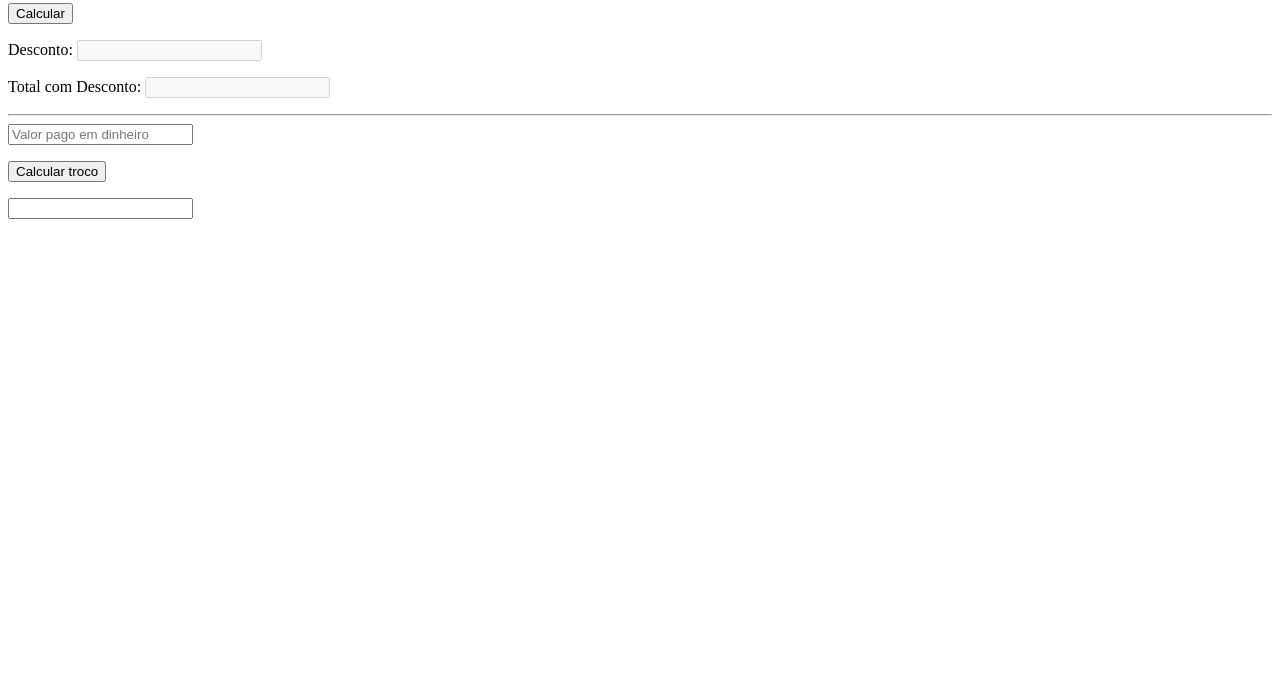
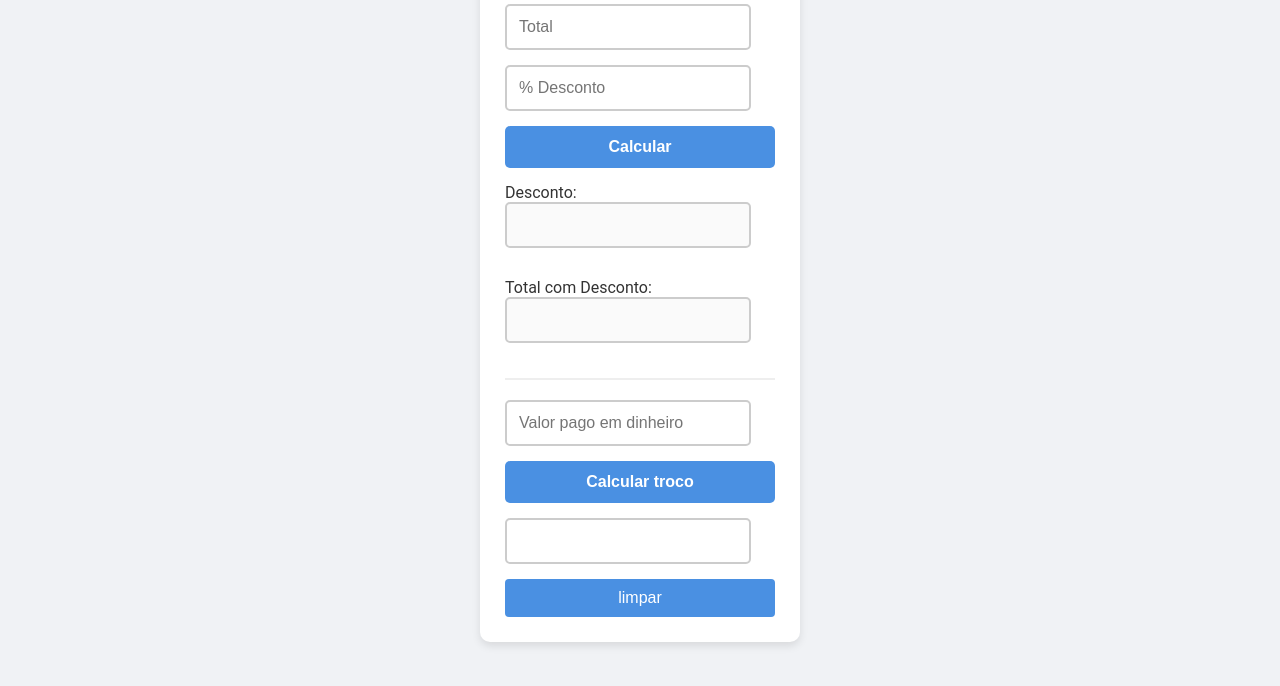
Before and after one commit to nicolasdepaulla/javascript, a website: page exercicios/pdv/index.html in a window 1280 px wide. Shown: the part 114-800 px from the top of the page. Drawn offline with Linux system fonts and the light colour scheme.

Commit message:
Add files via upload

```diff
--- a/exercicios/pdv/desconto.js
+++ b/exercicios/pdv/desconto.js
@@ -10,8 +10,21 @@ function calcular() {
     pago = Number(frmflex.txtvalorPago.value)
     troco = Number(frmflex.txtTroco.value)
 
-    const desconto =(total % desconto)
+    const total = (total)
+    const desconto = (desconto)
 
-
+    //validação de campos obrigatorio
+    if (frmflex.txtTotal.value === "") {
+        frmflex.txtTotal.value.focus()
+    } else if (frmflex.txtPorcentagem.value === "") {
+        frmflex.txtPorcentagem.value.focus()
+    } else if (frmflex.txtvalorPago.value === "") {
+        frmflex.txtvalorPago.value.focus()
+    } else if (frmflex.txtTroco.value === "") {
+        frmflex.txtTroco.value.focus()
+    }
 
 }
+function limpar() {
+    document.getElementById('status').src = "imgg/flex.png"
+}
--- a/exercicios/pdv/index.html
+++ b/exercicios/pdv/index.html
@@ -5,11 +5,13 @@
     <meta charset="UTF-8">
     <meta name="viewport" content="width=device-width, initial-scale=1.0">
     <title>PDV</title>
+    <link rel="stylesheet" href="style.css">
 </head>
 
 <body>
-    <h1>PDV</h1>
+
     <form name="frmpdv">
+        <h1>PDV</h1>
     <input type="text" name="txtTotal" placeholder="Total">
 
     <input type="text" name="txtPorcentagem" placeholder="% Desconto" size="10">
@@ -20,6 +22,7 @@
     <input type="text" name="txtvalorPago" placeholder="Valor pago em dinheiro">
     <p><input type="button" value="Calcular troco"></p>
     <input type="text" name="txtTroco">
+    <input type="reset" value="limpar" onclick="limpar()">
 </form>
 </body>
 <script src="desconto.js"></script>
--- /dev/null
+++ b/exercicios/pdv/style.css
@@ -0,0 +1,102 @@
+/*
+Folha de estilo para PDV
+@author Nicolas de paula Pacheco
+*/
+
+
+
+* {
+    margin: 0;
+    padding: 0;
+    box-sizing: border-box;
+}
+
+
+body {
+    font-family: 'Roboto', sans-serif;
+    background-color: #f0f2f5;
+    display: flex;
+    justify-content: center;
+    align-items: center;
+    height: 100vh;
+    color: #333;
+}
+
+
+form[name="frmpdv"] {
+    background-color: #fff;
+    padding: 25px;
+    border-radius: 10px;
+    box-shadow: 0 4px 8px rgba(0, 0, 0, 0.1);
+    width: 320px;
+}
+
+
+h1 {
+    text-align: center;
+    margin-bottom: 20px;
+    color: #4a90e2;
+    font-size: 24px;
+    font-weight: 700;
+}
+
+
+input[type="text"] {
+    width: calc(100% - 24px);
+    padding: 12px;
+    margin-bottom: 15px;
+    border: 2px solid #ccc;
+    border-radius: 5px;
+    font-size: 16px;
+    transition: border-color 0.3s;
+}
+
+input[type="text"]:focus {
+    border-color: #4a90e2;
+    outline: none;
+}
+
+
+input[type="button"] {
+    width: 100%;
+    padding: 12px;
+    background-color: #4a90e2;
+    color: #fff;
+    border: none;
+    border-radius: 5px;
+    font-size: 16px;
+    font-weight: 600;
+    cursor: pointer;
+    transition: background-color 0.3s;
+}
+
+input[type="button"]:hover {
+    background-color: #357abd;
+}
+
+
+p {
+    margin-bottom: 15px;
+}
+
+
+hr {
+    margin: 20px 0;
+    border: none;
+    border-top: 2px solid #eee;
+}
+
+
+input[type="reset"] {
+    width: 100%;
+    padding: 10px;
+    background-color: #4a90e2;
+    color: #fff;
+    border: none;
+    border-radius: 4px;
+    font-size: 16px;
+    cursor: pointer;
+}
+input[type="reset"]:hover {
+    background-color: #357abd;
+}
```
Also changed, not shown: exercicios/pdv/Atividade 3.txt (added, +7 -0 lines).
